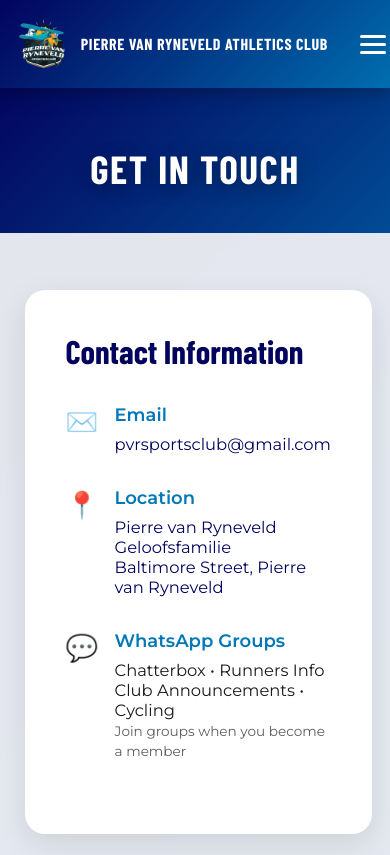
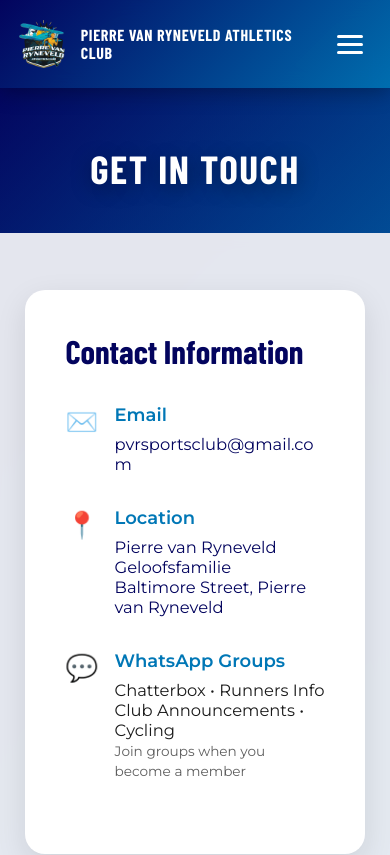
Before and after one commit to pvrac/pvrac-website, a Next.js app: page /contact in a window 390 px wide. Shown: the top 855 px of the page. Built offline with nearby package versions, Linux system fonts and the light colour scheme; a web font is replaced by a local one.

Commit message:
Fix horizontal overflow on narrow (360px) screens

```diff
--- a/src/app/contact/page.module.css
+++ b/src/app/contact/page.module.css
@@ -40,6 +40,7 @@
 
 .contactDetail div {
   flex: 1;
+  min-width: 0;
 }
 
 .contactDetail strong {
@@ -52,6 +53,7 @@
 .contactDetail a {
   color: var(--navy);
   text-decoration: none;
+  overflow-wrap: break-word;
 }
 
 .contactDetail a:hover {
@@ -157,7 +159,9 @@
 
 @media (max-width: 768px) {
   .contactContent {
-    grid-template-columns: 1fr;
+    /* minmax(0, 1fr) lets the column shrink below its content's intrinsic
+       width, so a long unbreakable email can't force horizontal overflow. */
+    grid-template-columns: minmax(0, 1fr);
     gap: 2rem;
   }
 }
--- a/src/app/gallery/page.module.css
+++ b/src/app/gallery/page.module.css
@@ -15,7 +15,9 @@
 
 .galleryGrid {
   display: grid;
-  grid-template-columns: repeat(auto-fill, minmax(340px, 1fr));
+  /* min(340px, 100%) keeps a tile from ever being wider than the container,
+     which would overflow (and cut off) on narrow phones. */
+  grid-template-columns: repeat(auto-fill, minmax(min(340px, 100%), 1fr));
   gap: 2rem;
 }
 
--- a/src/components/Navbar.module.css
+++ b/src/components/Navbar.module.css
@@ -114,6 +114,17 @@
     padding: 0 19px;
   }
 
+  /* Let the logo+title shrink and the title wrap so the hamburger button is
+     never pushed off the right edge on narrow phones (e.g. 360px Samsungs). */
+  .logoLink {
+    flex-shrink: 1;
+    min-width: 0;
+  }
+
+  .titleText {
+    min-width: 0;
+  }
+
   .logoLink img {
     height: 48px;
     width: auto;
```
